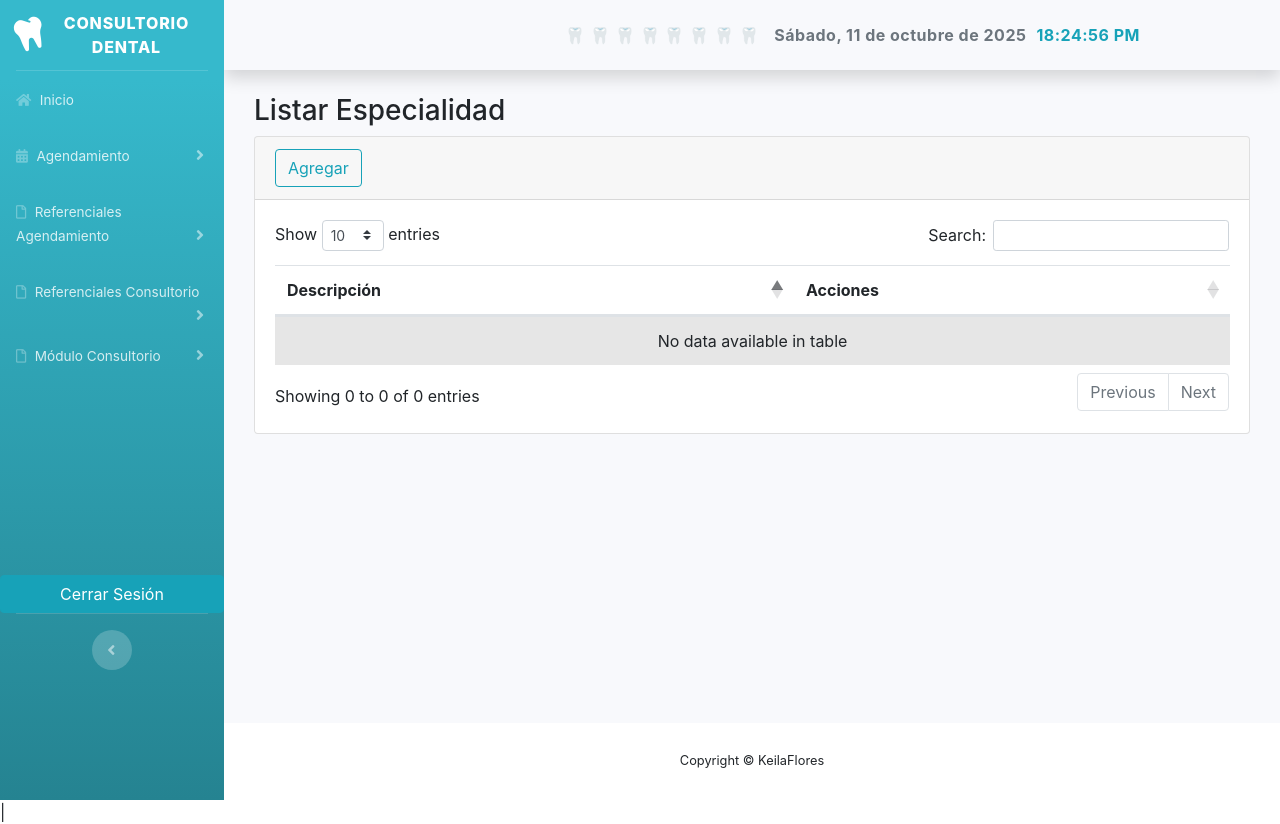
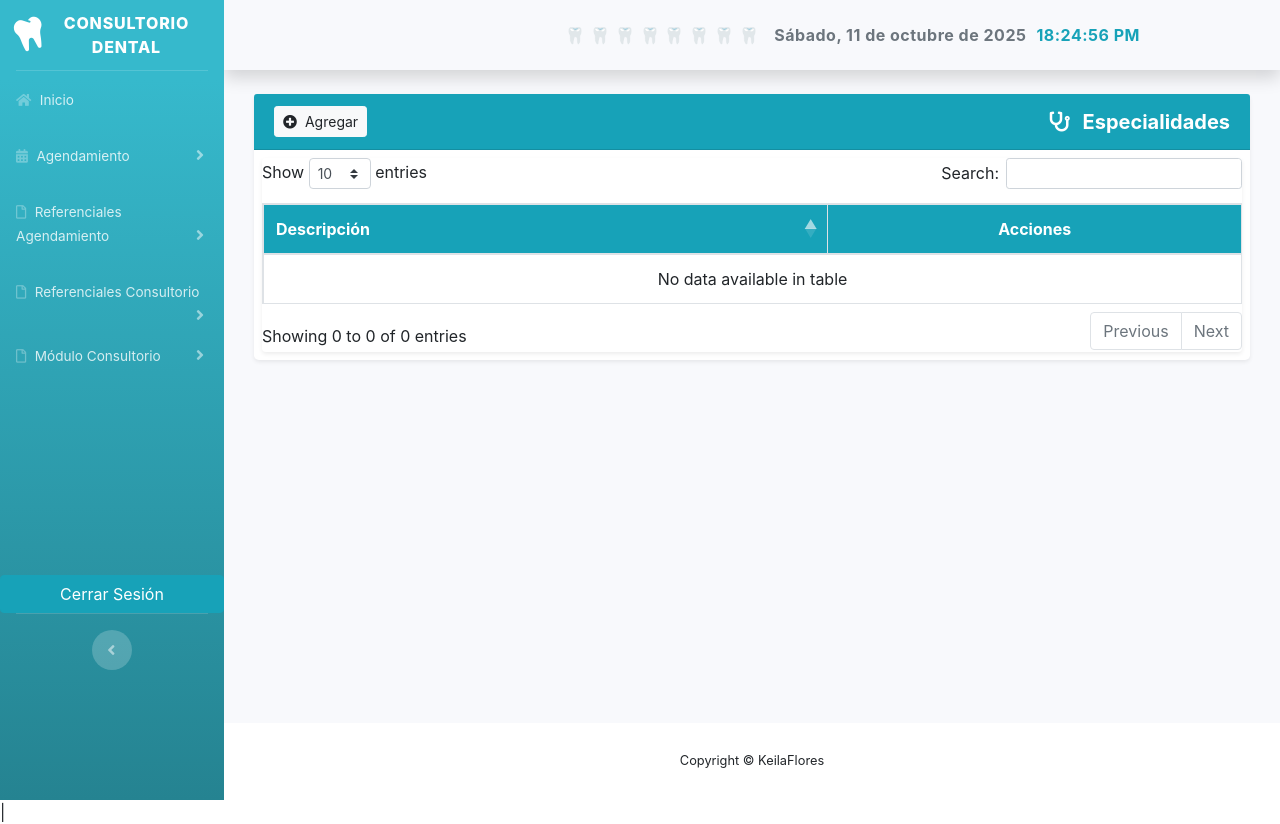
Before and after one commit to keilaflores889/TALLER, a Flask app: page /referenciales/especialidad/especialidad-index in a window 1280 px wide. Run offline with Flask 3, Linux system fonts and the light colour scheme; data that the repository does not hold is empty; some libraries are stand-ins or nearby versions.

Commit message:
ultima modificacion ref- especialidad

```diff
--- a/app/rutas/referenciales/especialidad/templates/especialidad-index.html
+++ b/app/rutas/referenciales/especialidad/templates/especialidad-index.html
@@ -1,21 +1,29 @@
 {% extends 'base.html' %}
 
 {% block titulo %}
-Especialidad
+Especialidades
 {% endblock %}
 
 {% block contenido %}
 <div class="container mt-4">
-    <h3>Listar Especialidad</h3>
 
-    <!-- tarjeta -->
-    <div class="card">
-      <div class="card-header">
-        <button type="button" class="btn btn-outline-info" id="btnAgregar">Agregar</button>
+  <!-- Card principal -->
+  <div class="card shadow-sm border-0 rounded-lg">
+    <!-- Header: Botón Agregar y Título -->
+    <div class="card-header bg-info text-white d-flex justify-content-between align-items-center">
+      <button type="button" class="btn btn-light btn-sm" id="btnAgregar">
+        <i class="fas fa-plus-circle mr-1"></i> Agregar
+      </button>
+      <h5 class="mb-0 font-weight-bold">
+        <i class="fas fa-stethoscope mr-2"></i> Especialidades
+      </h5>
     </div>
-      <div class="card-body">
-        <table class="table table-striped" id="tbl">
-          <thead>
+
+    <!-- Body: Tabla de especialidades -->
+    <div class="card-body p-2">
+      <div class="table-responsive shadow-sm rounded">
+        <table class="table table-hover table-bordered align-middle text-center" id="tbl">
+          <thead class="bg-info text-white">
             <tr>
               <th>Descripción</th>
               <th>Acciones</th>
@@ -25,214 +33,354 @@ Especialidad
         </table>
       </div>
     </div>
-    <!-- /tarjeta -->
-
-    <!-- El formulario -->
-    <div class="modal" id="modalFormulario">
-      <!-- La clase modal-dialog-centered centra el modal -->
-      <div class="modal-dialog modal-dialog-centered">
-        <div class="modal-content">
-
-          <!-- Modal Header -->
-          <div class="modal-header">
-            <h4 class="modal-title" id="modalTitle"></h4>
-            <button type="button" class="close" data-dismiss="modal">&times;</button>
   </div>
 
-          <!-- Modal body -->
-          <div class="modal-body">
-            <div class="form-group">
-              <input type="hidden" id="txtIdEspecialidad">
-              <label for="txtDescripcion">Especialidades:</label>
-              <input type="text" class="form-control" placeholder="Ingrese la especialidad" id="txtDescripcion">
-            </div>
+  <!-- =========================== -->
+  <!-- Modal Formulario Especialidad -->
+  <!-- =========================== -->
+  <div class="modal fade"
+       id="modalFormulario"
+       tabindex="-1"
+       role="dialog"
+       data-backdrop="true"
+       data-keyboard="true">
+    <div class="modal-dialog modal-dialog-centered" role="document">
+      <div class="modal-content shadow-lg border-0 rounded-lg">
+
+        <!-- Header -->
+        <div class="modal-header bg-info text-white rounded-top">
+          <h5 class="modal-title font-weight-bold">
+            <i class="fas fa-stethoscope mr-2"></i> <span id="modalTitle">Nueva Especialidad</span>
+          </h5>
+          <button type="button" class="close text-white" data-dismiss="modal">&times;</button>
         </div>
 
-          <!-- Modal footer -->
-          <div class="modal-footer">
-            <button type="button" class="btn btn-primary" id="btnGuardar">Guardar</button>
-            <button type="button" class="btn btn-danger" data-dismiss="modal">Cerrar</button>
+        <!-- Body -->
+        <div class="modal-body">
+          <input type="hidden" id="txtIdEspecialidad">
+
+          <div class="form-group">
+            <label class="font-weight-bold">
+              <i class="fas fa-file-alt mr-1"></i> Descripción: <span class="text-danger">*</span>
+            </label>
+            <input type="text"
+                   id="txtDescripcion"
+                   class="form-control"
+                   placeholder="Ingrese la descripción de la especialidad"
+                   maxlength="100"
+                   required>
+            <small class="form-text text-muted">
+              <i class="fas fa-info-circle"></i> Solo letras, números y espacios
+            </small>
+          </div>
+
+        </div>
+
+        <!-- Footer -->
+        <div class="modal-footer bg-light">
+          <button type="button" class="btn btn-info" id="btnGuardar">
+            <i class="fas fa-save mr-1"></i> Guardar
+          </button>
+          <button type="button" class="btn btn-danger" data-dismiss="modal">
+            <i class="fas fa-times mr-1"></i> Cerrar
+          </button>
         </div>
 
       </div>
     </div>
   </div>
 
-    <div class="row mt-4 d-none" id="rowAlerta">
-        <div class="col col-md-12">
-            <div class="alert alert-success">
-                <strong>Registro Exitoso!</strong>
-                <div class="row" id="mostrarAlerta"></div>
 </div>
-        </div>
-    </div>
-</div>
+
 {% endblock %}
 
 {% block js %}
 <script>
-
 const CSRFToken = "{{ csrf_token() }}" || null;
 
+// ==========================================
+// DATATABLE
+// ==========================================
 const initDatatable = () => {
   $('#tbl').DataTable({
     language: {
-        url: "{{ url_for('static', filename='vendor/datatables/es-ES.json') }}",
+      url: "{{ url_for('static', filename='vendor/datatables/es-ES.json') }}"
     },
-      ajax:'/api/v1/especialidades',
+    ajax: '/api/v1/especialidades',
     columns: [
       { data: 'descripcion' },
-        { data: function(row) {
-            return `<button type="button" name="btn_editar" class="btn btn-info" data-id_especialidad="${row.id_especialidad}"title="Editar"><i class="fas fa-edit"></i>
-                    <button type="button" name="btn_eliminar" class="btn btn-danger" data-id_especialidad="${row.id_especialidad}"title="Eliminar"><i class="fas fa-trash-alt"></i>`
-          }
+      {
+        data: function(row) {
+          return `
+            <button type="button" name="btn_editar" class="btn btn-sm btn-info"
+                    data-id_especialidad="${row.id_especialidad}" title="Editar">
+              <i class="fas fa-edit"></i>
+            </button>
+            <button type="button" name="btn_eliminar" class="btn btn-sm btn-danger"
+                    data-id_especialidad="${row.id_especialidad}" title="Eliminar">
+              <i class="fas fa-trash-alt"></i>
+            </button>
+          `;
+        },
+        className: 'text-center',
+        orderable: false
       }
     ]
   });
+};
+
+// ==========================================
+// VALIDACIONES
+// ==========================================
+const validarDescripcion = (descripcion) => {
+  if (!descripcion || descripcion.trim() === '') {
+    return { valido: false, mensaje: 'La descripción es obligatoria.' };
   }
 
+  if (descripcion.length < 3) {
+    return { valido: false, mensaje: 'La descripción debe tener al menos 3 caracteres.' };
+  }
+
+  if (descripcion.length > 100) {
+    return { valido: false, mensaje: 'La descripción no puede superar los 100 caracteres.' };
+  }
+
+  // Validar solo letras, números y espacios
+  const patron = /^[A-Za-zÁÉÍÓÚáéíóúÑñ0-9\s]+$/;
+  if (!patron.test(descripcion)) {
+    return { valido: false, mensaje: 'La descripción solo puede contener letras, números y espacios.' };
+  }
+
+  return { valido: true };
+};
+
+// ==========================================
+// VERIFICAR SI EXISTE ESPECIALIDAD
+// ==========================================
+const existeEspecialidad = (descripcion, idEspecialidadActual = null) => {
+  const tabla = $('#tbl').DataTable();
+  const datos = tabla.rows().data().toArray();
+
+  // Normalizar la descripción ingresada (minúsculas y sin espacios extra)
+  const descripcionNormalizada = descripcion.trim().toLowerCase();
+
+  // Buscar si existe alguna especialidad con la misma descripción
+  return datos.some(especialidad => {
+    const descripcionExistente = especialidad.descripcion.trim().toLowerCase();
+    const esLaMisma = especialidad.id_especialidad == idEspecialidadActual;
+
+    // Si es la misma especialidad que estamos editando, no contar como duplicado
+    return descripcionExistente === descripcionNormalizada && !esLaMisma;
+  });
+};
+
+// ==========================================
+// CRUD
+// ==========================================
 const agregar = () => {
-    $('#btnAgregar').on('click', function(){
-      // Setear un título a modal
-      $('#modalTitle').text("Agregar Especialidad");
-      // inicia ventana modal
+  $('#btnAgregar').on('click', function() {
+    $('#modalTitle').text("Nueva Especialidad");
     $('#txtIdEspecialidad').val("");
-      $('#txtDescripcion').val("");
+    $('#txtDescripcion').val("").removeClass('is-invalid');
     $('#modalFormulario').modal();
   });
-  }
+};
 
 const guardar = () => {
   $('#btnGuardar').on('click', function() {
     const idEspecialidad = $('#txtIdEspecialidad').val();
-      const nuevaDescripcion = $('#txtDescripcion').val();
+    const descripcion = $('#txtDescripcion').val().trim();
     const tabla = $('#tbl').DataTable();
 
-      if(idEspecialidad) {
-        // update
+    // Validar descripción
+    const validacion = validarDescripcion(descripcion);
+    if (!validacion.valido) {
+      $('#txtDescripcion').addClass('is-invalid');
+      Swal.fire({
+        icon: 'warning',
+        title: 'Datos inválidos',
+        text: validacion.mensaje,
+        confirmButtonColor: '#f39c12'
+      });
+      return;
+    }
+
+    // Verificar si la especialidad ya existe
+    if (existeEspecialidad(descripcion, idEspecialidad)) {
+      $('#txtDescripcion').addClass('is-invalid');
+      Swal.fire({
+        icon: 'warning',
+        title: 'Especialidad duplicada',
+        text: 'Ya existe una especialidad con esta descripción.',
+        confirmButtonColor: '#f39c12'
+      });
+      return;
+    }
+
+    $('#txtDescripcion').removeClass('is-invalid');
+
+    const data = { descripcion: descripcion };
+    const url = idEspecialidad
+      ? `/api/v1/especialidades/${idEspecialidad}`
+      : '/api/v1/especialidades';
+    const method = idEspecialidad ? 'PUT' : 'POST';
+
+    fetch(url, {
+      method: method,
+      headers: {
+        'Content-Type': 'application/json',
+        'X-CSRFToken': CSRFToken
+      },
+      body: JSON.stringify(data)
+    })
+    .then(resp => resp.json())
+    .then(result => {
+      if (result && !result.error && result.success) {
+        tabla.ajax.reload();
+        $('#modalFormulario').modal("hide");
+        Swal.fire({
+          icon: 'success',
+          title: idEspecialidad ? 'Actualizado' : 'Registrado',
+          text: `La especialidad ha sido ${idEspecialidad ? 'actualizada' : 'registrada'} correctamente.`,
+          confirmButtonColor: '#28a745'
+        });
+      } else {
+        Swal.fire({
+          icon: 'error',
+          title: 'Error',
+          text: result.error || 'No se pudo guardar la especialidad.',
+          confirmButtonColor: '#dc3545'
+        });
+      }
+    })
+    .catch(err => {
+      console.error(err);
+      Swal.fire({
+        icon: 'error',
+        title: 'Error de conexión',
+        text: 'Ocurrió un error al guardar.',
+        confirmButtonColor: '#dc3545'
+      });
+    });
+  });
+};
+
+const editar = () => {
+  $('#tbl').on('click', 'button[name="btn_editar"]', function() {
+    const idEspecialidad = $(this).data('id_especialidad');
+
+    Swal.fire({
+      title: "¿Deseas editar este registro?",
+      icon: 'question',
+      showCancelButton: true,
+      confirmButtonText: "Sí, editar",
+      cancelButtonText: "Cancelar",
+      confirmButtonColor: '#17a2b8',
+      cancelButtonColor: '#6c757d'
+    }).then((result) => {
+      if (result.isConfirmed) {
+        $('#modalTitle').text("Editar Especialidad");
+
         fetch(`/api/v1/especialidades/${idEspecialidad}`, {
-          method: 'PUT',
-          headers: {
-            'Content-Type': 'application/json'
-            , 'X-CSRFToken': CSRFToken
-          }, body: JSON.stringify({ descripcion: nuevaDescripcion})
+          method: 'GET',
+          headers: { 'Content-Type': 'application/json' }
         })
         .then(resp => resp.json())
         .then(data => {
-          if(data && !data.error && data.success) {
-            tabla.ajax.reload();
-            Swal.fire("Actualizado", "La especialidad ha sido actualizada correctamente.", "success");
+          if (data && data.success && data.data) {
+            $('#txtIdEspecialidad').val(data.data.id_especialidad);
+            $('#txtDescripcion').val(data.data.descripcion).removeClass('is-invalid');
+            $('#modalFormulario').modal();
           } else {
-            Swal.fire(data.error);
-          }
-        }).catch(err => {
-          console.error(err);
-          Swal.fire("Error", "Ocurrió un error al actualizar la especialidad.", "error");
-        });
-      } else {
-        // insert
-        fetch(`/api/v1/especialidades`, {
-          method: 'POST',
-          headers: {
-            'Content-Type': 'application/json'
-            , 'X-CSRFToken': CSRFToken
-          }, body: JSON.stringify({ descripcion: nuevaDescripcion})
-        })
-        .then(resp => resp.json())
-        .then(data => {
-          if(data && !data.error && data.success) {
-            tabla.ajax.reload();
-            Swal.fire("Actualizado", "La especialidad ha sido agregada correctamente.", "success");
-          } else {
-            Swal.fire(data.error);
-          }
-        }).catch(err => {
-          console.error(err);
-          Swal.fire("Error", "Ocurrió un error al guardar la especialidad.", "error");
+            Swal.fire({
+              icon: 'error',
+              title: 'Error',
+              text: 'No se pudo cargar la especialidad.',
+              confirmButtonColor: '#dc3545'
             });
           }
-      $('#txtDescripcion').val("");
-      $('#modalFormulario').modal("hide");
+        })
+        .catch(err => {
+          console.error(err);
+          Swal.fire({
+            icon: 'error',
+            title: 'Error de conexión',
+            text: 'Ocurrió un error al cargar la especialidad.',
+            confirmButtonColor: '#dc3545'
           });
-  }
-
-  const editar = () => {
-    $('#tbl').on('click', 'button[name="btn_editar"]',function(){
-      // Mostrar mensaje de confirmación usando sweetalert
-      Swal.fire({
-        title: "¿Deseas editar este registro?",
-        showCancelButton: true,
-        confirmButtonText: "Si",
-        cancelButtonText: `No`
-      }).then((result) => {
-        if (result.isConfirmed) {
-          //Swal.fire("Saved!", "", "success");
-          $('#modalTitle').text("Editar Especialidad");
-
-          const idEspecialidad = $(this).data('id_especialidad');
-          $('#txtIdEspecialidad').val(idEspecialidad);
-
-          // Necesitamos obtener la descripción del backend
-          fetch(`/api/v1/especialidades/${idEspecialidad}`, {
-            method: 'GET',
-            headers: {
-              'Content-Type': 'application/json'
-            }
-          })
-          .then(resp => resp.json())
-          .then(data => {
-            $('#txtDescripcion').val(data.data.descripcion);
-            $('#modalFormulario').modal();
         });
       }
     });
   });
-  }
+};
 
 const eliminar = () => {
-    $('#tbl').on('click', 'button[name="btn_eliminar"]',function(){
+  $('#tbl').on('click', 'button[name="btn_eliminar"]', function() {
     const idEspecialidad = $(this).data('id_especialidad');
-      // Mostrar mensaje de confirmación usando sweetalert
+    const botonEliminar = $(this);
+
     Swal.fire({
-        title: "¿Deseas eliminar este registro?",
+      title: "¿Deseas eliminar esta especialidad?",
+      icon: 'warning',
       showCancelButton: true,
-        confirmButtonText: "Si",
-        cancelButtonText: `No`
+      confirmButtonText: "Sí, eliminar",
+      cancelButtonText: "Cancelar",
+      confirmButtonColor: '#dc3545',
+      cancelButtonColor: '#6c757d'
     }).then((result) => {
       if (result.isConfirmed) {
         fetch(`/api/v1/especialidades/${idEspecialidad}`, {
           method: 'DELETE',
           headers: {
-              'Content-Type': 'application/json'
-              , 'X-CSRFToken': CSRFToken
+            'Content-Type': 'application/json',
+            'X-CSRFToken': CSRFToken
           }
         })
         .then(resp => resp.json())
-          .then(data => {
-            if(data && !data.error && data.success) {
-              // Para borrar la fila del datatable(cliente)
-              const fila =$(this).closest('tr');
+        .then(result => {
+          if (result && !result.error && result.success) {
+            const fila = botonEliminar.closest('tr');
             const tabla = $('#tbl').DataTable();
             tabla.row(fila).remove().draw();
-              Swal.fire("Eliminado", "", data.success);
+            Swal.fire({
+              icon: 'success',
+              title: 'Eliminado',
+              text: 'La especialidad ha sido eliminada correctamente.',
+              confirmButtonColor: '#28a745'
+            });
           } else {
-              Swal.fire(data.error);
+            Swal.fire({
+              icon: 'error',
+              title: 'Error al eliminar',
+              text: result.error || 'No se pudo eliminar la especialidad.',
+              confirmButtonColor: '#dc3545'
+            });
           }
-          }).catch(err => {
-            Swal.fire("Error", "Ocurrió un error al eliminar la especialidad.", "error");
+        })
+        .catch(err => {
+          console.error(err);
+          Swal.fire({
+            icon: 'error',
+            title: 'Error de conexión',
+            text: 'Ocurrió un error al eliminar.',
+            confirmButtonColor: '#dc3545'
+          });
         });
       }
     });
+  });
+};
 
-    });
-  }
 
+// ==========================================
+// INICIALIZACIÓN
+// ==========================================
 const addEvents = () => {
   agregar();
   guardar();
   editar();
   eliminar();
-  }
+};
 
 $(function() {
   initDatatable();
@@ -240,4 +388,3 @@ Especialidad
 });
 </script>
 {% endblock %}
-ciudades
```
Also changed, not shown: app/dao/referenciales/especialidad/EspecialidadDao.py (+75 -46 lines). Lines whose indentation alone changed are shown as unchanged.
